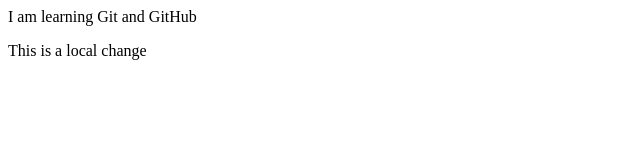
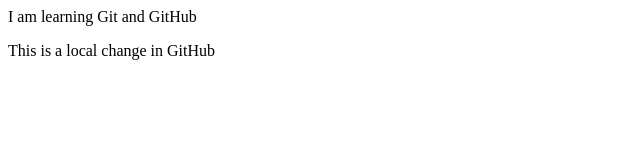
Before and after one commit to Akshat764u/LocalRepo, a plain HTML site: page index.html in a window 1280 px wide. Shown: the full height of the page, 0-640 px from the left. Drawn offline with Linux system fonts and the light colour scheme.

Commit message:
Add changes

```diff
--- a/index.html
+++ b/index.html
@@ -1,2 +1,2 @@
 <p>I am learning Git and GitHub</p>
-<p>This is a local change</p>
+<p>This is a local change in GitHub</p>
```
